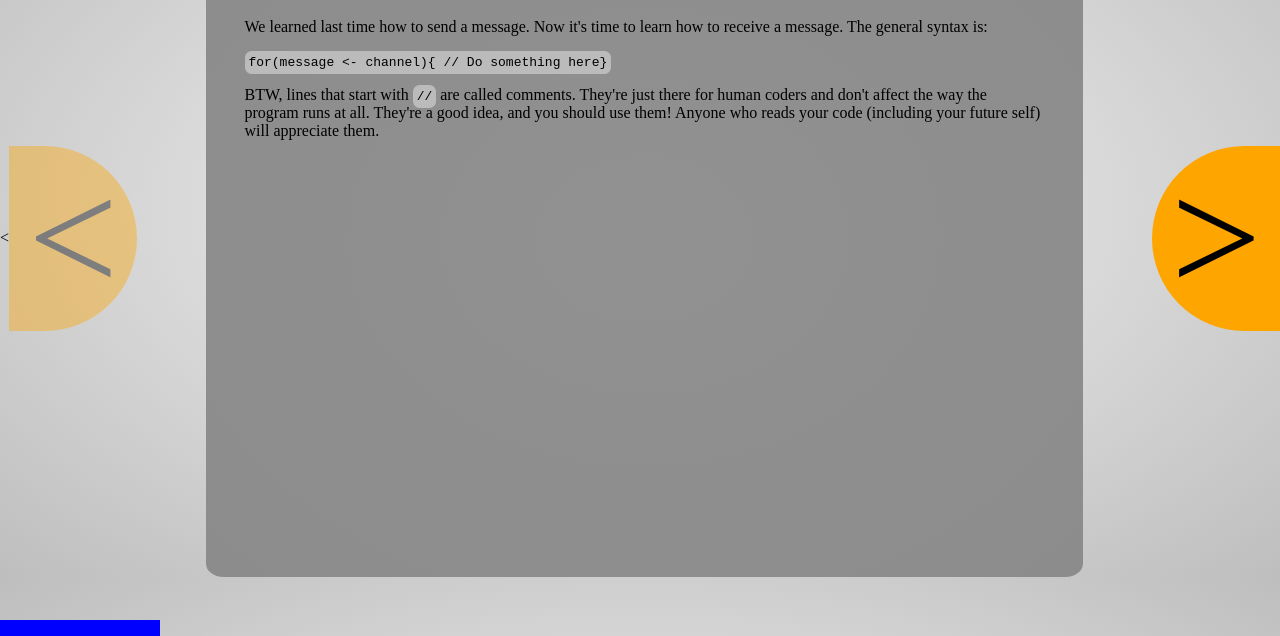
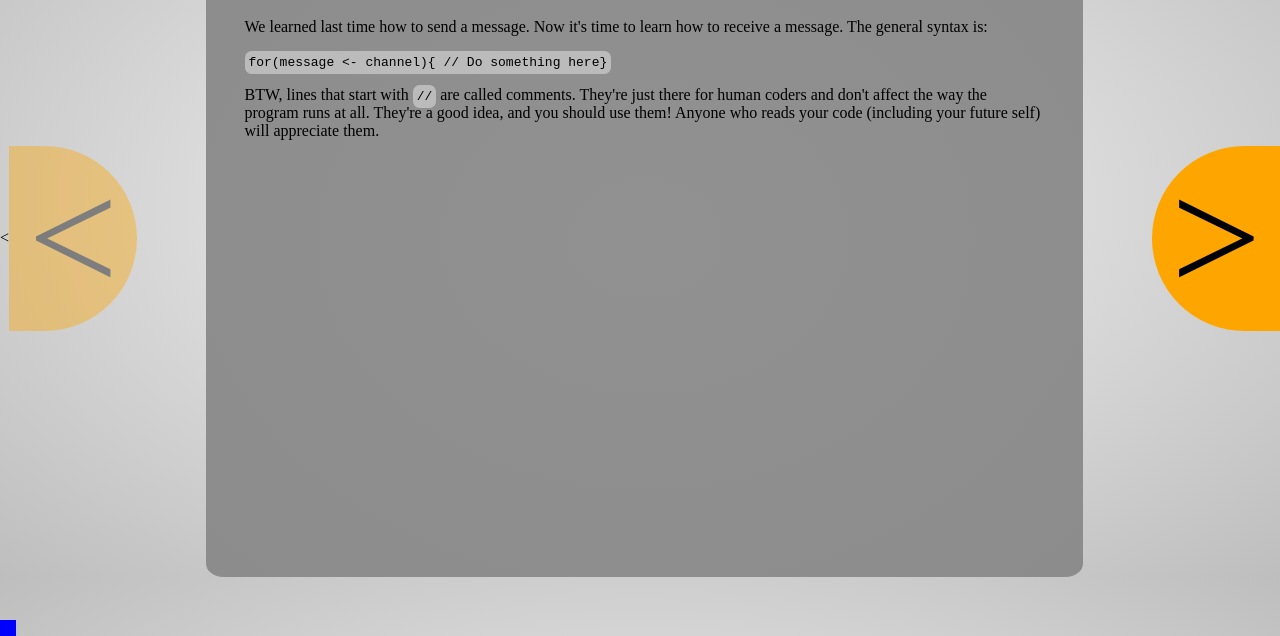
Before and after one commit to JoshOrndorff/LearnRholangByExample, a plain HTML site: page lesson2-Receiving/index.html in a window 1280 px wide. Shown: the part 164-800 px from the top of the page. Drawn offline with Linux system fonts and the light colour scheme.

Commit message:
Made progress bar starn at 0 instead of 1/n

```diff
--- a/lesson.css
+++ b/lesson.css
@@ -96,5 +96,6 @@ figure > img {
   height: 100%;
   position: relative;
   left: 0;
+  min-width: 1em;
   transition: width 0.5s;
 }
--- a/slides.js
+++ b/slides.js
@@ -48,7 +48,7 @@ window.addEventListener("DOMContentLoaded", () => {
     }
 
     // Update the progress bar
-    var x = (currentSlide + 1) * 100.0 / slides.length
+    var x = (currentSlide) * 100.0 / (slides.length - 1)
     completed.setAttribute("style", "width:" + x + "%;")
   }
 
```
